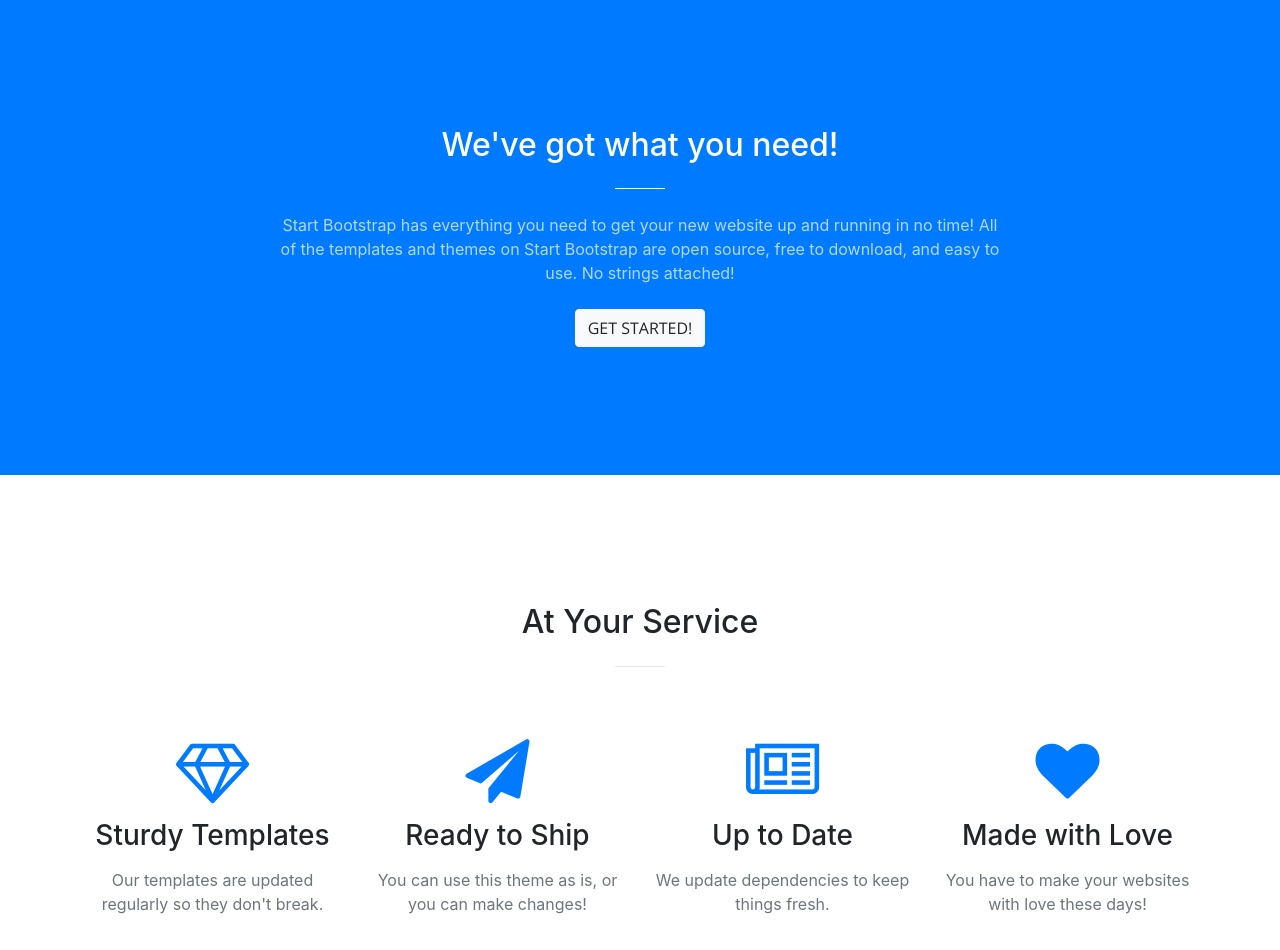
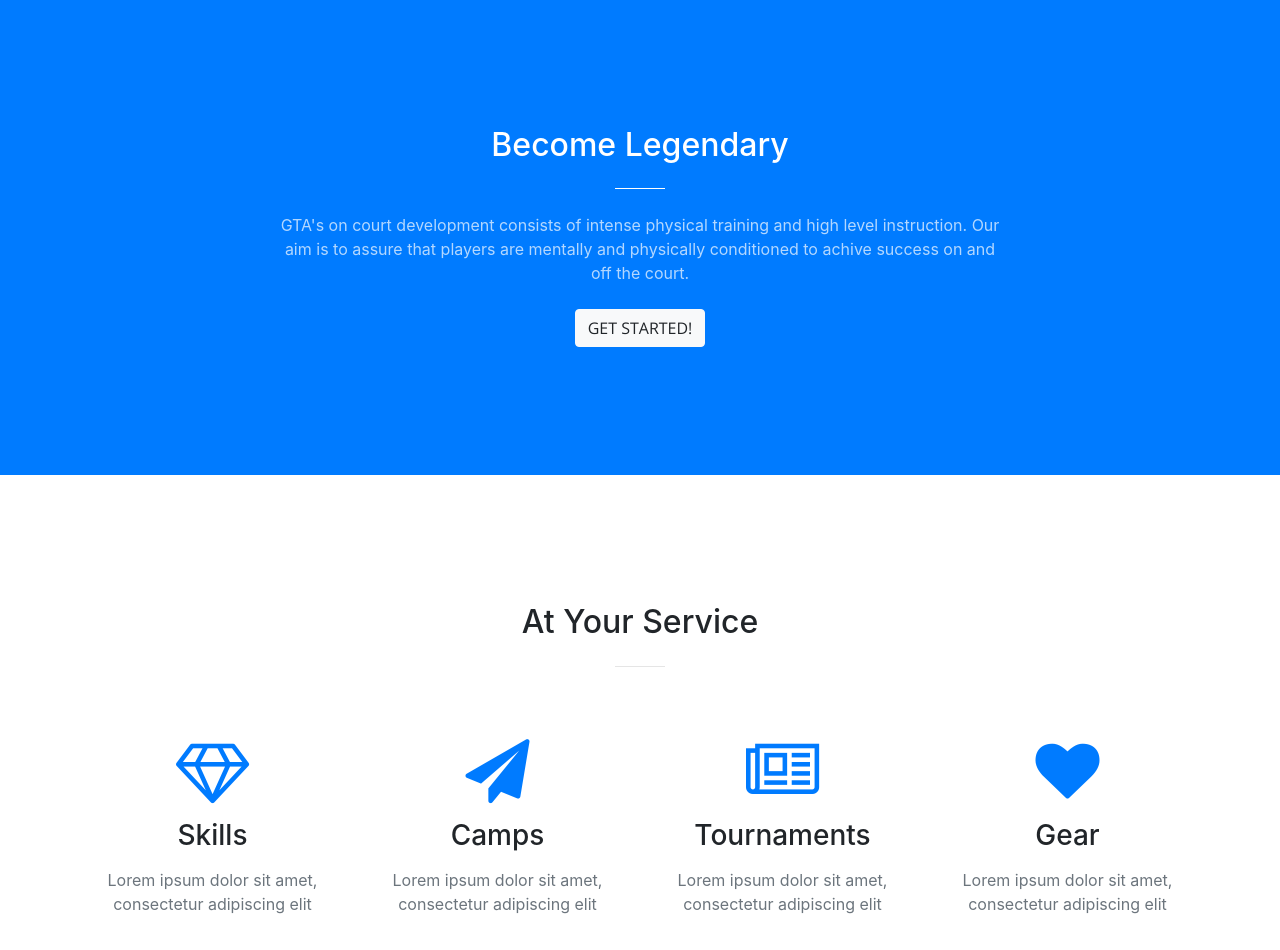
Before and after one commit to gotimeathletics/site, a website with bundled scripts: page index.html in a window 1280 px wide. Shown: the part 802-1752 px from the top of the page. Built offline with nearby package versions, Linux system fonts and the light colour scheme.

Commit message:
updated index.html

```diff
--- a/index.html
+++ b/index.html
@@ -8,7 +8,7 @@
     <meta name="description" content="">
     <meta name="author" content="">
 
-    <title>Creative - Start Bootstrap Theme</title>
+    <title>Go Time Athletics</title>
 
     <!-- Bootstrap core CSS -->
     <link href="vendor/bootstrap/css/bootstrap.min.css" rel="stylesheet">
@@ -31,7 +31,7 @@
     <!-- Navigation -->
     <nav class="navbar navbar-expand-lg navbar-light fixed-top" id="mainNav">
       <div class="container">
-        <a class="navbar-brand js-scroll-trigger" href="#page-top">Start Bootstrap</a>
+        <a class="navbar-brand js-scroll-trigger" href="#page-top">Go Time Athletics</a>
         <button class="navbar-toggler navbar-toggler-right" type="button" data-toggle="collapse" data-target="#navbarResponsive" aria-controls="navbarResponsive" aria-expanded="false" aria-label="Toggle navigation">
           <span class="navbar-toggler-icon"></span>
         </button>
@@ -59,12 +59,12 @@
         <div class="row">
           <div class="col-lg-10 mx-auto">
             <h1 class="text-uppercase">
-              <strong>Your Favorite Source of Free Bootstrap Themes</strong>
+              <strong>The Official Home of Go Time Athletics</strong>
             </h1>
             <hr>
           </div>
           <div class="col-lg-8 mx-auto">
-            <p class="text-faded mb-5">Start Bootstrap can help you build better websites using the Bootstrap CSS framework! Just download your template and start going, no strings attached!</p>
+            <p class="text-faded mb-5">Go Time Athletics provides elite training and coaching for girls and boys participating on our A and B teams and for all individual players. </p>
             <a class="btn btn-primary btn-xl js-scroll-trigger" href="#about">Find Out More</a>
           </div>
         </div>
@@ -75,9 +75,9 @@
       <div class="container">
         <div class="row">
           <div class="col-lg-8 mx-auto text-center">
-            <h2 class="section-heading text-white">We've got what you need!</h2>
+            <h2 class="section-heading text-white">Become Legendary</h2>
             <hr class="light my-4">
-            <p class="text-faded mb-4">Start Bootstrap has everything you need to get your new website up and running in no time! All of the templates and themes on Start Bootstrap are open source, free to download, and easy to use. No strings attached!</p>
+            <p class="text-faded mb-4"> GTA's on court development consists of intense physical training and high level instruction. Our aim is to assure that players are mentally and physically conditioned to achive success on and off the court. </p>
             <a class="btn btn-light btn-xl js-scroll-trigger" href="#services">Get Started!</a>
           </div>
         </div>
@@ -98,29 +98,29 @@
           <div class="col-lg-3 col-md-6 text-center">
             <div class="service-box mt-5 mx-auto">
               <i class="fa fa-4x fa-diamond text-primary mb-3 sr-icons"></i>
-              <h3 class="mb-3">Sturdy Templates</h3>
-              <p class="text-muted mb-0">Our templates are updated regularly so they don't break.</p>
+              <h3 class="mb-3">Skills</h3>
+              <p class="text-muted mb-0">Lorem ipsum dolor sit amet, consectetur adipiscing elit</p>
             </div>
           </div>
           <div class="col-lg-3 col-md-6 text-center">
             <div class="service-box mt-5 mx-auto">
               <i class="fa fa-4x fa-paper-plane text-primary mb-3 sr-icons"></i>
-              <h3 class="mb-3">Ready to Ship</h3>
-              <p class="text-muted mb-0">You can use this theme as is, or you can make changes!</p>
+              <h3 class="mb-3">Camps</h3>
+              <p class="text-muted mb-0">Lorem ipsum dolor sit amet, consectetur adipiscing elit</p>
             </div>
           </div>
           <div class="col-lg-3 col-md-6 text-center">
             <div class="service-box mt-5 mx-auto">
               <i class="fa fa-4x fa-newspaper-o text-primary mb-3 sr-icons"></i>
-              <h3 class="mb-3">Up to Date</h3>
-              <p class="text-muted mb-0">We update dependencies to keep things fresh.</p>
+              <h3 class="mb-3">Tournaments</h3>
+              <p class="text-muted mb-0">Lorem ipsum dolor sit amet, consectetur adipiscing elit</p>
             </div>
           </div>
           <div class="col-lg-3 col-md-6 text-center">
             <div class="service-box mt-5 mx-auto">
               <i class="fa fa-4x fa-heart text-primary mb-3 sr-icons"></i>
-              <h3 class="mb-3">Made with Love</h3>
-              <p class="text-muted mb-0">You have to make your websites with love these days!</p>
+              <h3 class="mb-3">Gear</h3>
+              <p class="text-muted mb-0">Lorem ipsum dolor sit amet, consectetur adipiscing elit</p>
             </div>
           </div>
         </div>
@@ -226,7 +226,7 @@
 
     <section class="bg-dark text-white">
       <div class="container text-center">
-        <h2 class="mb-4">Free Download at Start Bootstrap!</h2>
+        <h2 class="mb-4">Club Application</h2>
         <a class="btn btn-light btn-xl sr-button" href="http://startbootstrap.com/template-overviews/creative/">Download Now!</a>
       </div>
     </section>
@@ -237,7 +237,7 @@
           <div class="col-lg-8 mx-auto text-center">
             <h2 class="section-heading">Let's Get In Touch!</h2>
             <hr class="my-4">
-            <p class="mb-5">Ready to start your next project with us? That's great! Give us a call or send us an email and we will get back to you as soon as possible!</p>
+            <p class="mb-5">Ready to level up? Give us a call or send us an email and we will get back to you as soon as possible!</p>
           </div>
         </div>
         <div class="row">
@@ -248,7 +248,7 @@
           <div class="col-lg-4 mr-auto text-center">
             <i class="fa fa-envelope-o fa-3x mb-3 sr-contact"></i>
             <p>
-              <a href="mailto:your-email@your-domain.com">feedback@startbootstrap.com</a>
+              <a href="mailto:gotimeathletics@gmail.com">gotimeathletics@gmail.com</a>
             </p>
           </div>
         </div>
```
